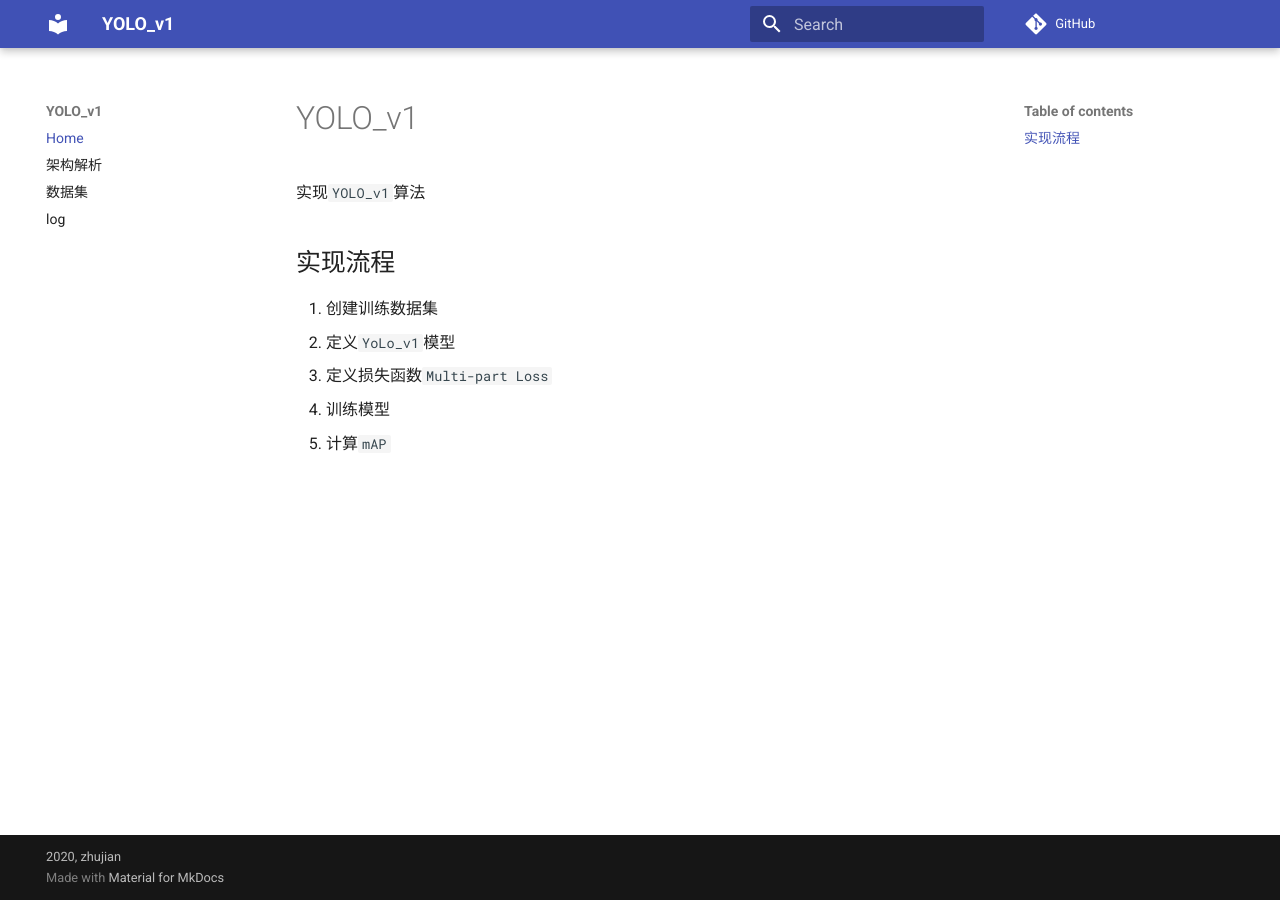
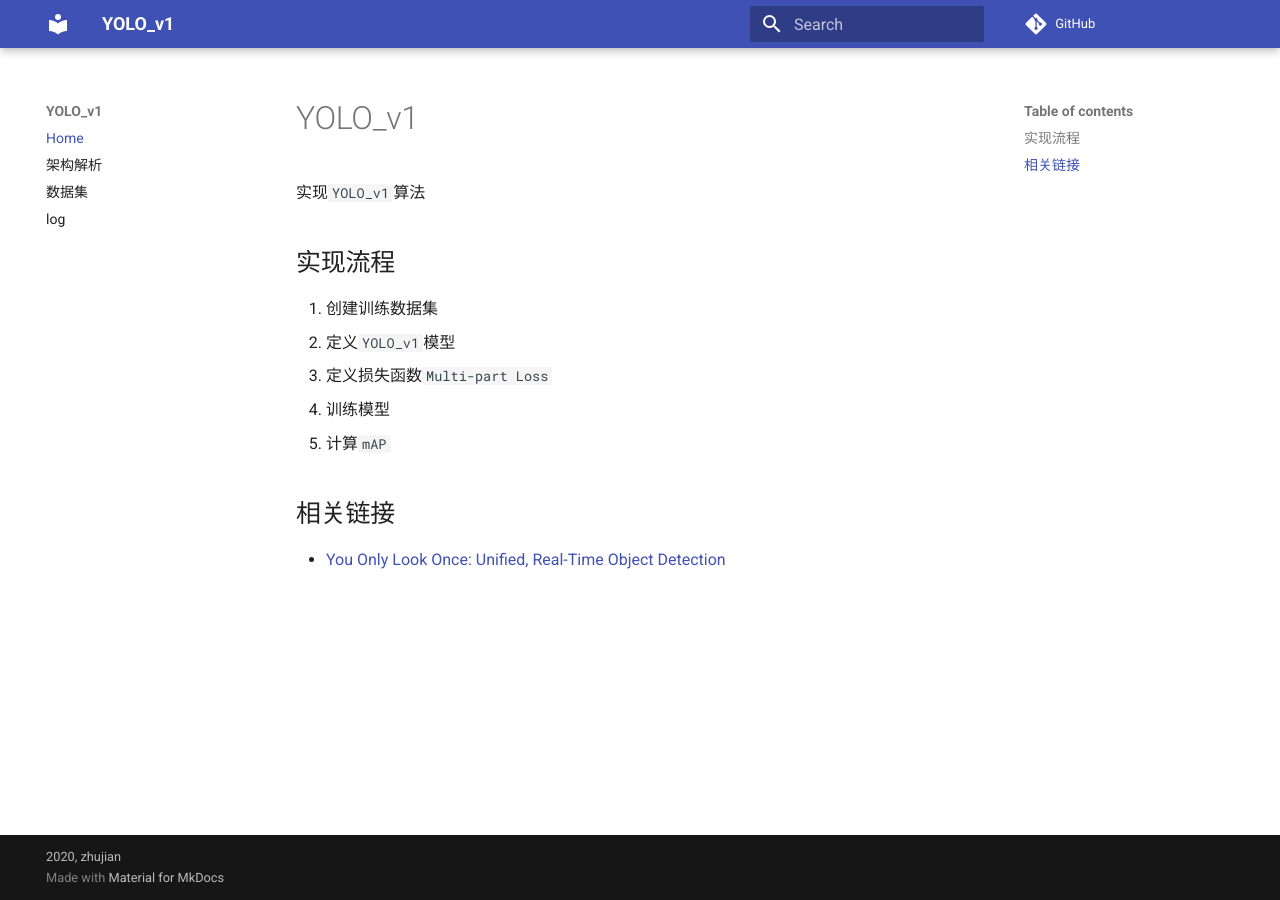
Before and after one commit to object-detection-algorithm/YOLO_v1, an MkDocs documentation site: the page built from docs/index.md, in a window 1280 px wide. Built offline with MkDocs 1.6.1 and Material for MkDocs 9.7.7, drawn with Linux system fonts in a browser that asks for light colours; comment, search, counter and statistics services are not loaded.

Commit message:
docs(index): 添加相关文档链接

```diff
--- a/docs/index.md
+++ b/docs/index.md
@@ -5,7 +5,11 @@
 ## 实现流程
 
 1. 创建训练数据集
-2. 定义`YoLo_v1`模型
+2. 定义`YOLO_v1`模型
 3. 定义损失函数`Multi-part Loss`
 4. 训练模型
 5. 计算`mAP`
+
+## 相关链接
+
+* [You Only Look Once: Unified, Real-Time Object Detection](https://blog.zhujian.life/posts/256e06fe.html)
```
